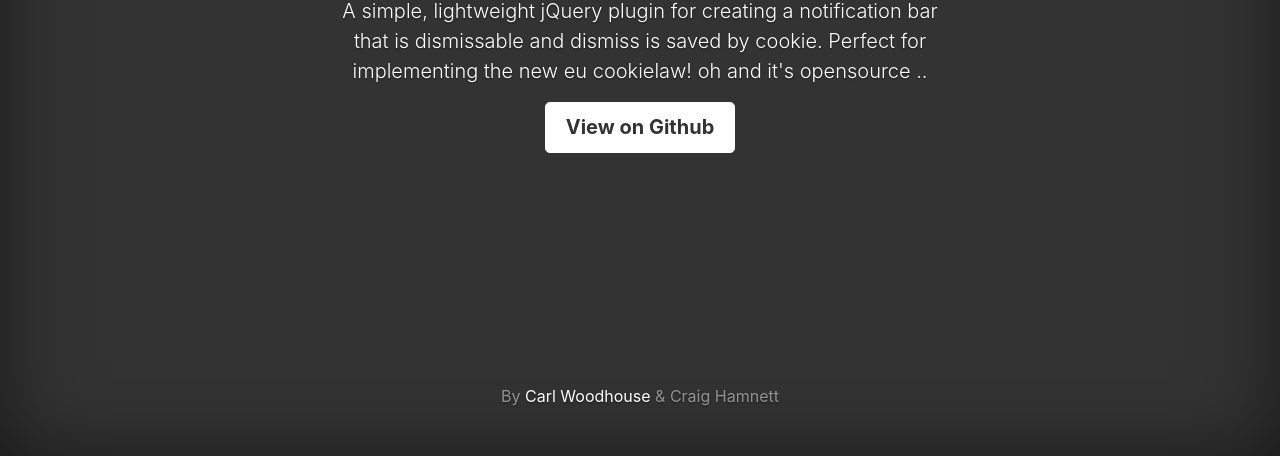
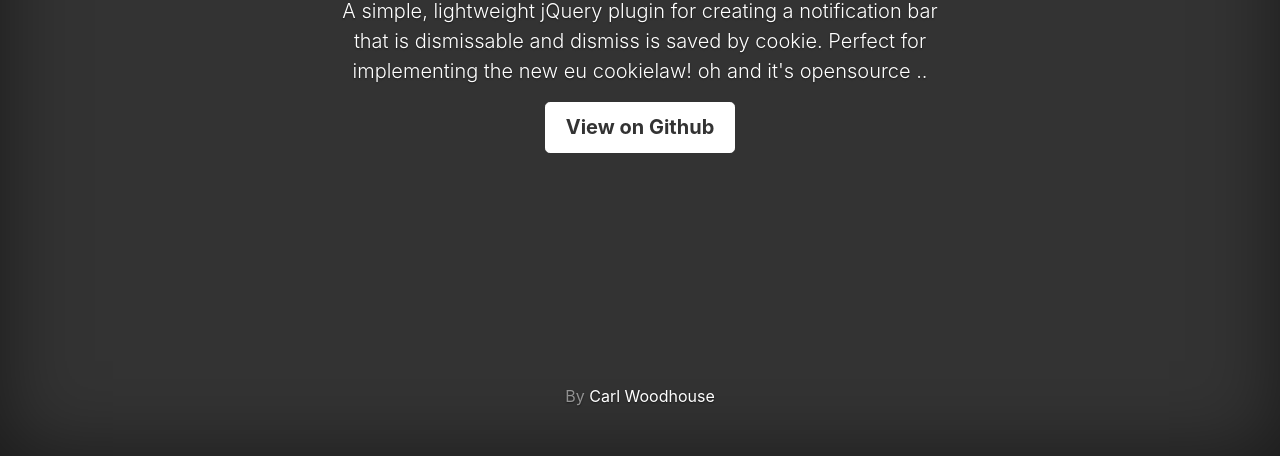
Before and after one commit to carlwoodhouse/jquery.cookieBar, a website: page index.html in a window 1280 px wide. Shown: the part 344-800 px from the top of the page. Drawn offline with nearby package versions, Linux system fonts and the light colour scheme; a script that the page names is missing.

Commit message:
Update index.html

```diff
--- a/index.html
+++ b/index.html
@@ -36,7 +36,7 @@
 
         <div class="mastfoot">
           <div class="inner">
-            <p>By <a href="https://carlwoodhouse.com" target="_blank">Carl Woodhouse</a> &amp; Craig Hamnett
+            <p>By <a href="https://carlwoodhouse.com" target="_blank">Carl Woodhouse</a>
           </div>
         </div>
       </div>
```
